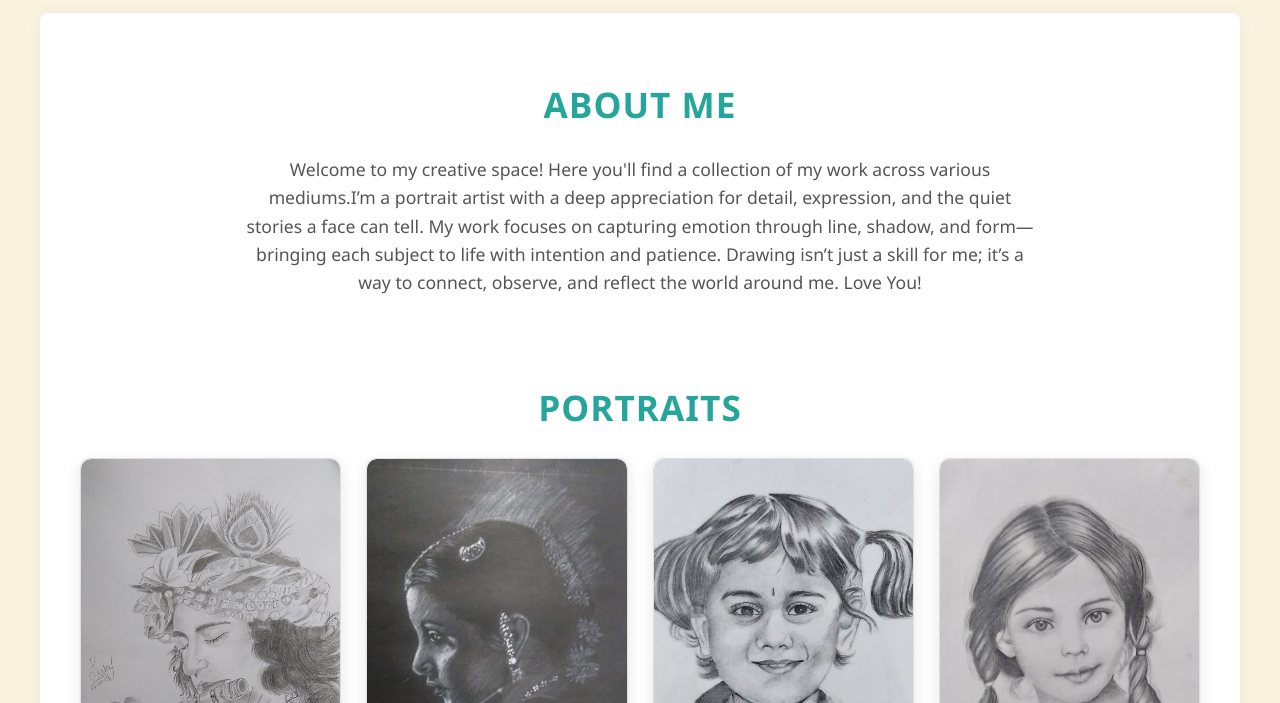
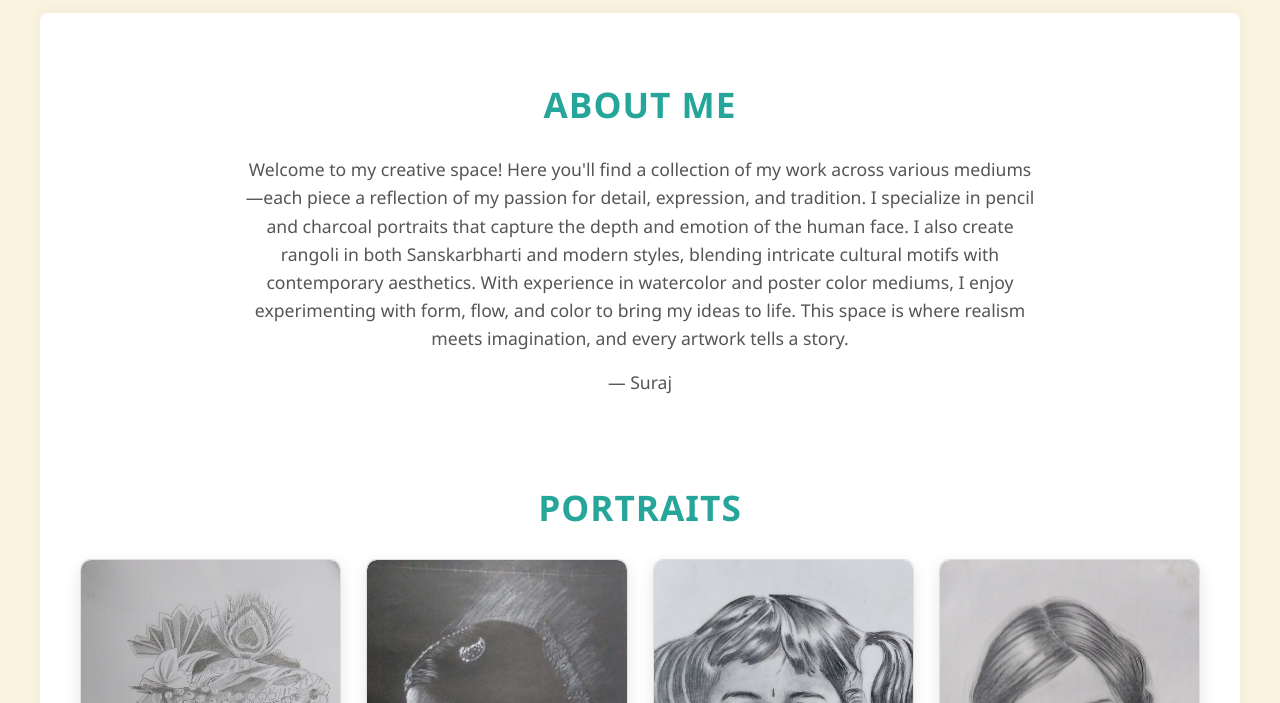
Before and after one commit to B22CI041/my-portfolio, a plain HTML site: page index.html in a window 1280 px wide. Shown: the part 97-800 px from the top of the page. Drawn offline with nearby package versions, Linux system fonts and the light colour scheme.

Commit message:
Add files via upload

```diff
--- a/index.html
+++ b/index.html
@@ -37,7 +37,8 @@
         <!-- About Section -->
         <section id="about">
             <h2>About Me</h2>
-            <p>Welcome to my creative space! Here you'll find a collection of my work across various mediums.I’m a portrait artist with a deep appreciation for detail, expression, and the quiet stories a face can tell. My work focuses on capturing emotion through line, shadow, and form—bringing each subject to life with intention and patience. Drawing isn’t just a skill for me; it’s a way to connect, observe, and reflect the world around me. Love You!</p>
+            <p>Welcome to my creative space! Here you'll find a collection of my work across various mediums—each piece a reflection of my passion for detail, expression, and tradition. I specialize in pencil and charcoal portraits that capture the depth and emotion of the human face. I also create rangoli in both Sanskarbharti and modern styles, blending intricate cultural motifs with contemporary aesthetics. With experience in watercolor and poster color mediums, I enjoy experimenting with form, flow, and color to bring my ideas to life. This space is where realism meets imagination, and every artwork tells a story.</p>
+            <p>— Suraj</p>
         </section>
 
         <!-- Portfolio Categories -->
```
